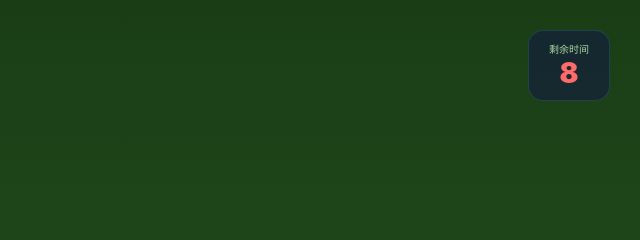
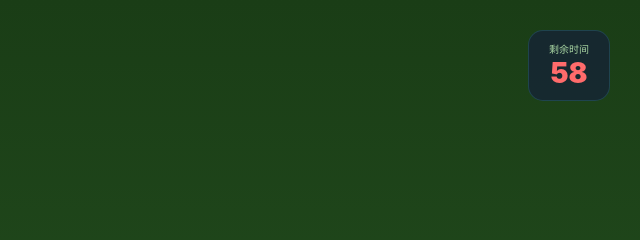
Before and after one commit to proceedchen/team-click-game, a website: page index.html in a window 1280 px wide. Both pictures are taken after a click on the button "开始挑战". Shown: the top 240 px of the page, 640-1280 px from the left. Drawn offline with Linux system fonts and the light colour scheme.

Commit message:
feat: 游戏时间改为60秒

```diff
--- a/index.html
+++ b/index.html
@@ -350,7 +350,7 @@
           </div>
           <div class="timer-card" aria-live="polite">
             <div class="timer-label">剩余时间</div>
-            <div id="timer" class="timer-value">10</div>
+            <div id="timer" class="timer-value">60</div>
           </div>
         </header>
 
@@ -548,11 +548,11 @@
         localStorage.setItem('playerNickname', nickname);
 
         count = 0;
-        timeLeft = 10;
+        timeLeft = 60;
         gameActive = true;
 
         counterEl.textContent = '0';
-        timerEl.textContent = '10';
+        timerEl.textContent = '60';
         timerEl.classList.remove('warning');
 
         // 显示页面
```
